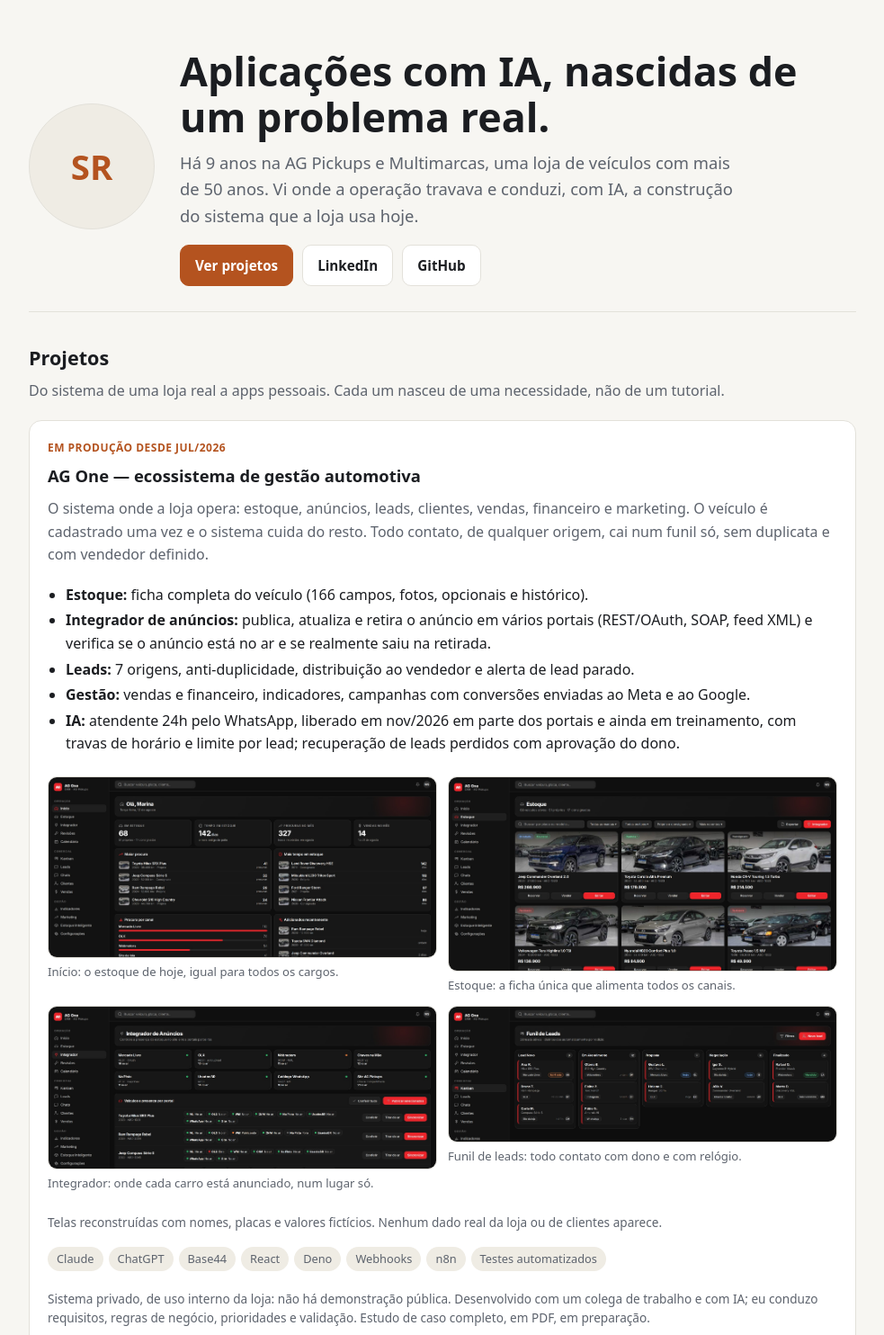
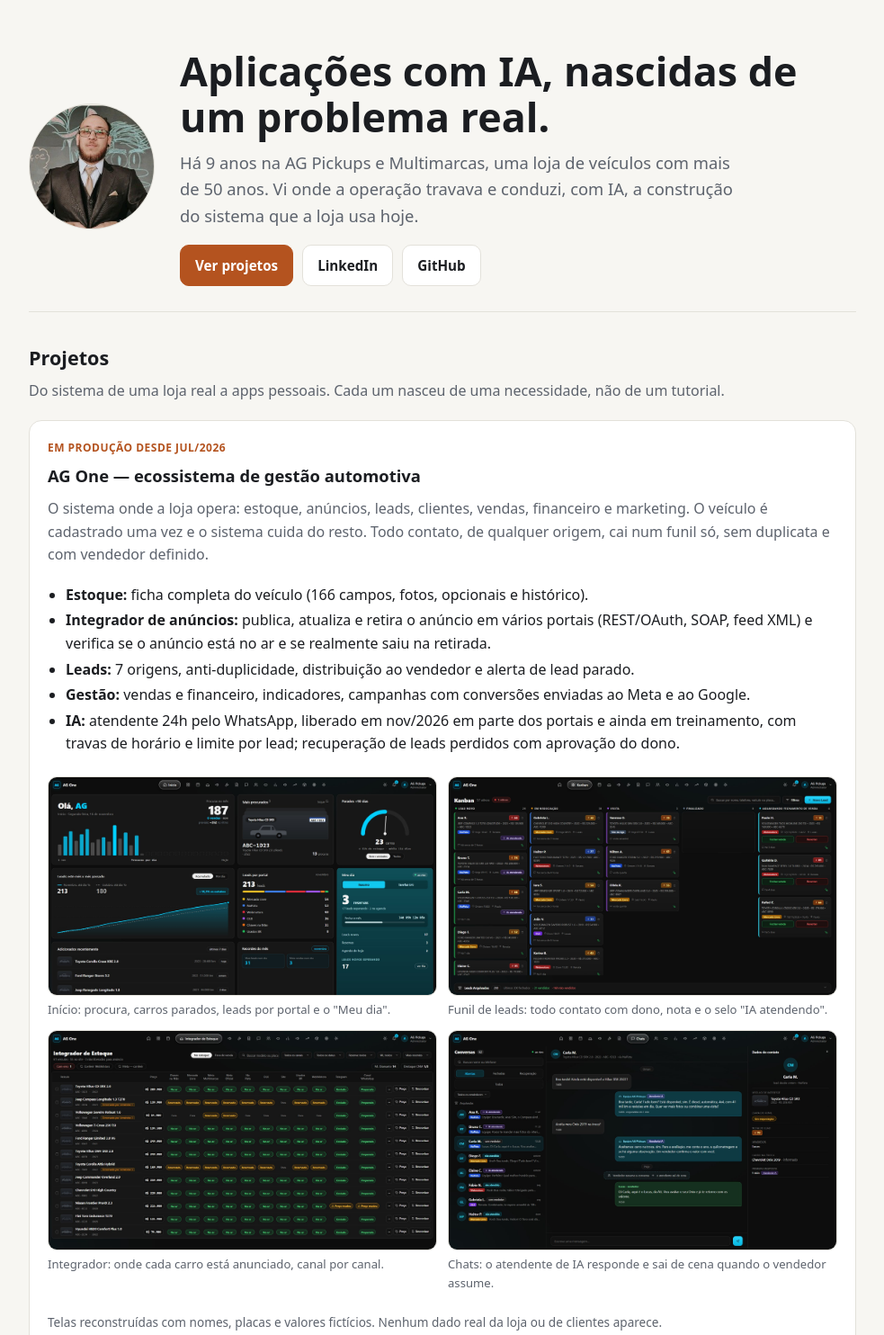
Before and after one commit to silasfribeiro/silasfribeiro.github.io, a plain HTML site: page index.html in a window 1280 px wide. Shown: the part 49-1533 px from the top of the page at 90% size, without its empty margins (148-1131 px from the left). Drawn offline with Linux system fonts and the light colour scheme.

Commit message:
Portfólio: foto, telas novas do AG One (dados fictícios) e zoom nas imagens
Co-Authored-By: Claude Sonnet 5.5 <noreply@anthropic.com>

```diff
--- a/index.html
+++ b/index.html
@@ -85,7 +85,7 @@
 
   <div class="hero">
     <div class="avatar" aria-hidden="true">
-      <img src="foto.jpg" alt="" onerror="var p=this.parentNode;this.remove();p.textContent='SR'">
+      <img src="foto.png" alt="Silas Ribeiro" style="transform:translateY(16%) scale(1.65);transform-origin:52% 23%" onerror="var p=this.parentNode;this.remove();p.textContent='SR'">
     </div>
     <div>
       <h1>Aplicações com IA, nascidas de um problema real.</h1>
@@ -115,10 +115,10 @@
           <li><strong>IA:</strong> atendente 24h pelo WhatsApp, liberado em nov/2026 em parte dos portais e ainda em treinamento, com travas de horário e limite por lead; recuperação de leads perdidos com aprovação do dono.</li>
         </ul>
         <div class="gal">
-          <figure><a href="img/ag-inicio.jpg" target="_blank" rel="noopener"><img src="img/ag-inicio.jpg" alt="Tela inicial do AG One, com estoque, procura e vendas do mês" loading="lazy"></a><figcaption>Início: o estoque de hoje, igual para todos os cargos.</figcaption></figure>
-          <figure><a href="img/ag-estoque.jpg" target="_blank" rel="noopener"><img src="img/ag-estoque.jpg" alt="Tela de estoque do AG One com a grade de veículos" loading="lazy"></a><figcaption>Estoque: a ficha única que alimenta todos os canais.</figcaption></figure>
-          <figure><a href="img/ag-integrador.jpg" target="_blank" rel="noopener"><img src="img/ag-integrador.jpg" alt="Tela do integrador de anúncios do AG One" loading="lazy"></a><figcaption>Integrador: onde cada carro está anunciado, num lugar só.</figcaption></figure>
-          <figure><a href="img/ag-funil.jpg" target="_blank" rel="noopener"><img src="img/ag-funil.jpg" alt="Funil de leads em kanban do AG One" loading="lazy"></a><figcaption>Funil de leads: todo contato com dono e com relógio.</figcaption></figure>
+          <figure><img src="img/ag2-inicio.jpg" alt="Tela inicial do AG One, com procuras do mês, mais procurados, carros parados, leads por portal e Meu dia" loading="lazy"><figcaption>Início: procura, carros parados, leads por portal e o "Meu dia".</figcaption></figure>
+          <figure><img src="img/ag2-kanban.jpg" alt="Funil de leads em kanban do AG One, com o selo IA atendendo" loading="lazy"><figcaption>Funil de leads: todo contato com dono, nota e o selo "IA atendendo".</figcaption></figure>
+          <figure><img src="img/ag2-integrador.jpg" alt="Integrador de estoque do AG One, com a situação de cada carro em cada canal" loading="lazy"><figcaption>Integrador: onde cada carro está anunciado, canal por canal.</figcaption></figure>
+          <figure><img src="img/ag2-chats.jpg" alt="Chats do AG One, com o atendente de IA respondendo e o vendedor assumindo a conversa" loading="lazy"><figcaption>Chats: o atendente de IA responde e sai de cena quando o vendedor assume.</figcaption></figure>
         </div>
         <p class="note">Telas reconstruídas com nomes, placas e valores fictícios. Nenhum dado real da loja ou de clientes aparece.</p>
         <div class="chips">
```
Also changed, not shown: foto.png (added), img/ag-estoque.jpg (deleted), img/ag-funil.jpg (deleted), img/ag-inicio.jpg (deleted), img/ag-integrador.jpg (deleted), img/ag2-chats.jpg (added), img/ag2-inicio.jpg (added), img/ag2-integrador.jpg (added), img/ag2-kanban.jpg (added).
